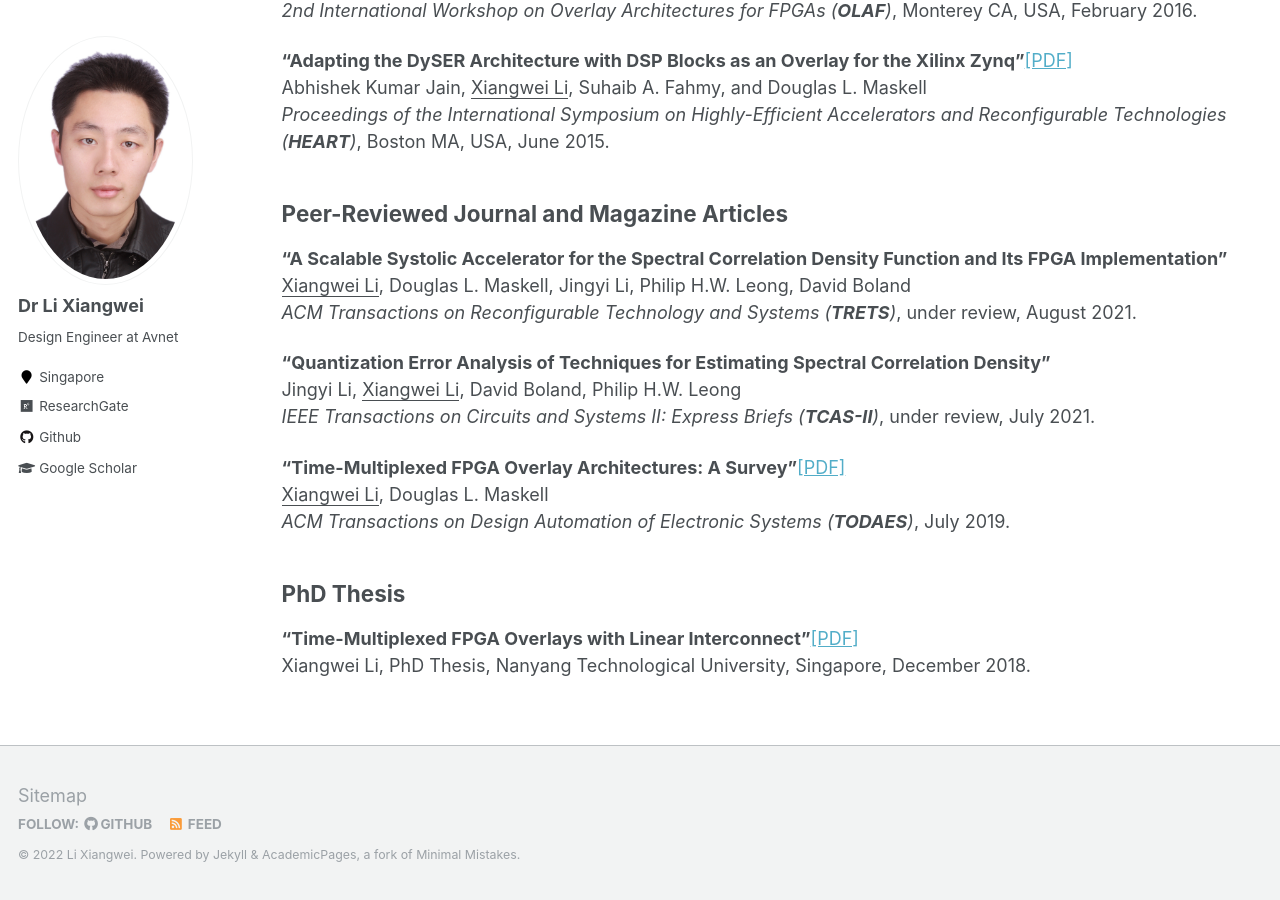
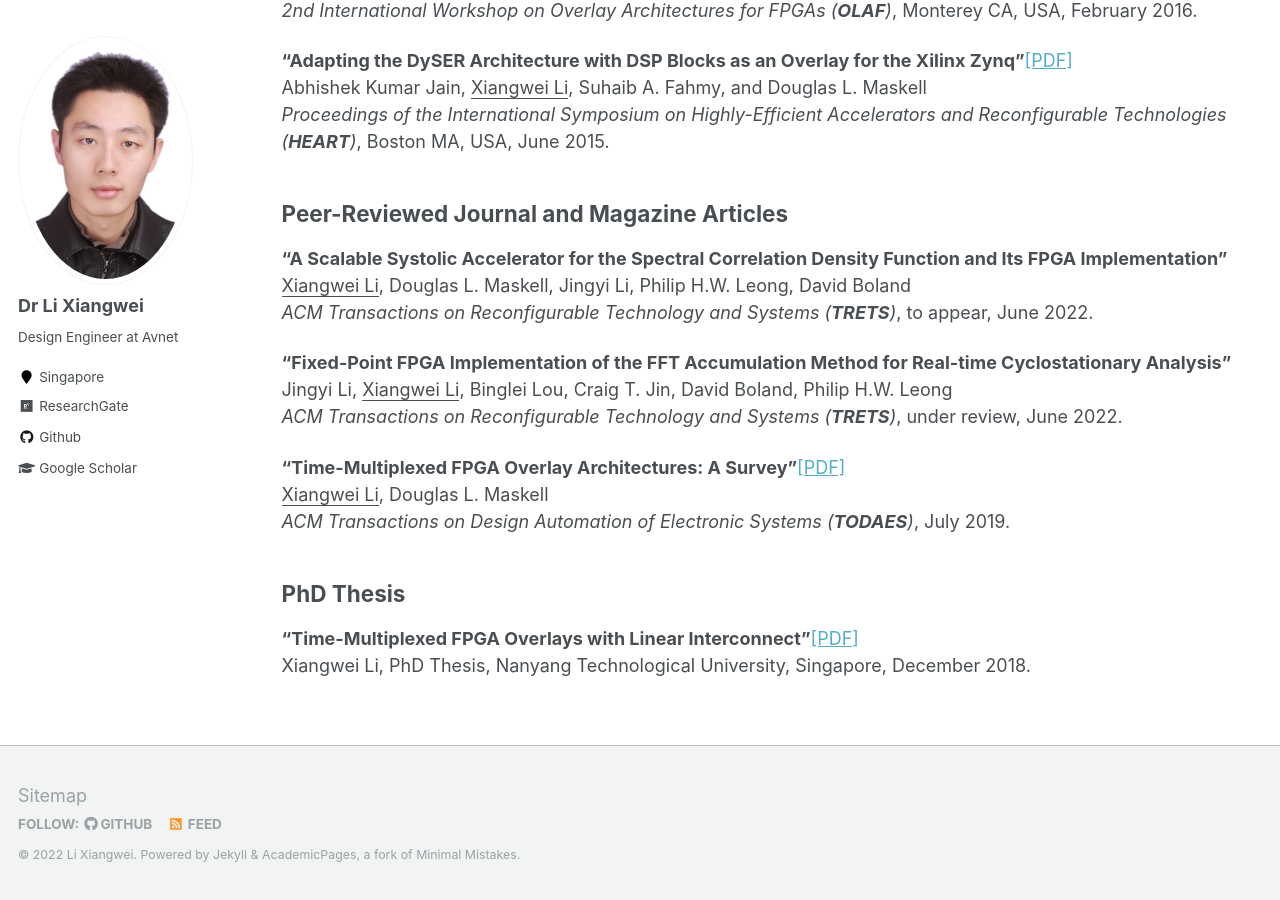
Before and after one commit to louislxw/louislxw.github.io, a Jekyll site: the page built from _publications/publications.md, in a window 1280 px wide and 900 px high, scrolled down 738 px. Built offline with Jekyll 4.4.1, drawn with Linux system fonts in a browser that asks for light colours.

Commit message:
Update my profile and publications...

```diff
--- a/_publications/publications.md
+++ b/_publications/publications.md
@@ -37,11 +37,11 @@ Peer-Reviewed Journal and Magazine Articles
 -------------------------------------------
 <strong>“A Scalable Systolic Accelerator for the Spectral Correlation Density Function and Its FPGA Implementation”</strong><br>
 <u>Xiangwei Li</u>, Douglas L. Maskell, Jingyi Li, Philip H.W. Leong, David Boland <br>
-<em>ACM Transactions on Reconfigurable Technology and Systems (<strong>TRETS</strong>)</em>, under review, August 2021. <br>
+<em>ACM Transactions on Reconfigurable Technology and Systems (<strong>TRETS</strong>)</em>, to appear, June 2022. <br>
 
-<strong>“Quantization Error Analysis of Techniques for Estimating Spectral Correlation Density”</strong> <br>
-Jingyi Li, <u>Xiangwei Li</u>, David Boland, Philip H.W. Leong <br>
-<em>IEEE Transactions on Circuits and Systems II: Express Briefs (<strong>TCAS-II</strong>)</em>, under review, July 2021. <br>
+<strong>“Fixed-Point FPGA Implementation of the FFT Accumulation Method for Real-time Cyclostationary Analysis”</strong> <br>
+Jingyi Li, <u>Xiangwei Li</u>, Binglei Lou, Craig T. Jin, David Boland, Philip H.W. Leong <br>
+<em>ACM Transactions on Reconfigurable Technology and Systems (<strong>TRETS</strong>)</em>, under review, June 2022. <br>
 
 <strong>“Time-Multiplexed FPGA Overlay Architectures: A Survey”</strong>[[PDF]](https://louislxw.github.io/files/TODAES2019.pdf)<br>
 <u>Xiangwei Li</u>, Douglas L. Maskell <br>
```
Also changed, not shown: _pages/about.md (+1 -1 lines), 1 other file.
